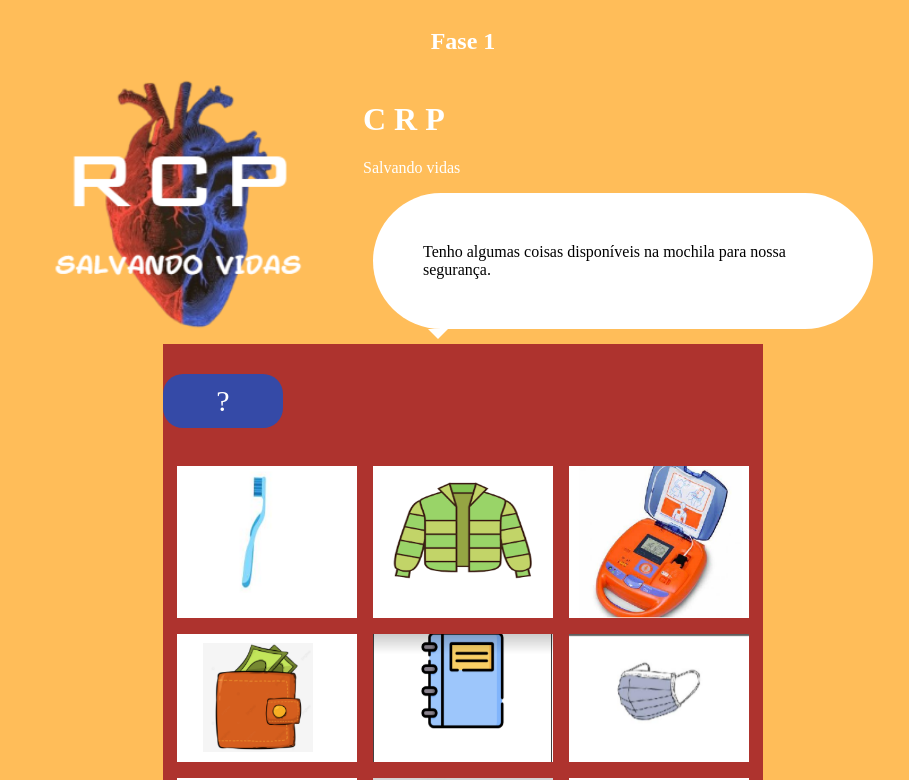
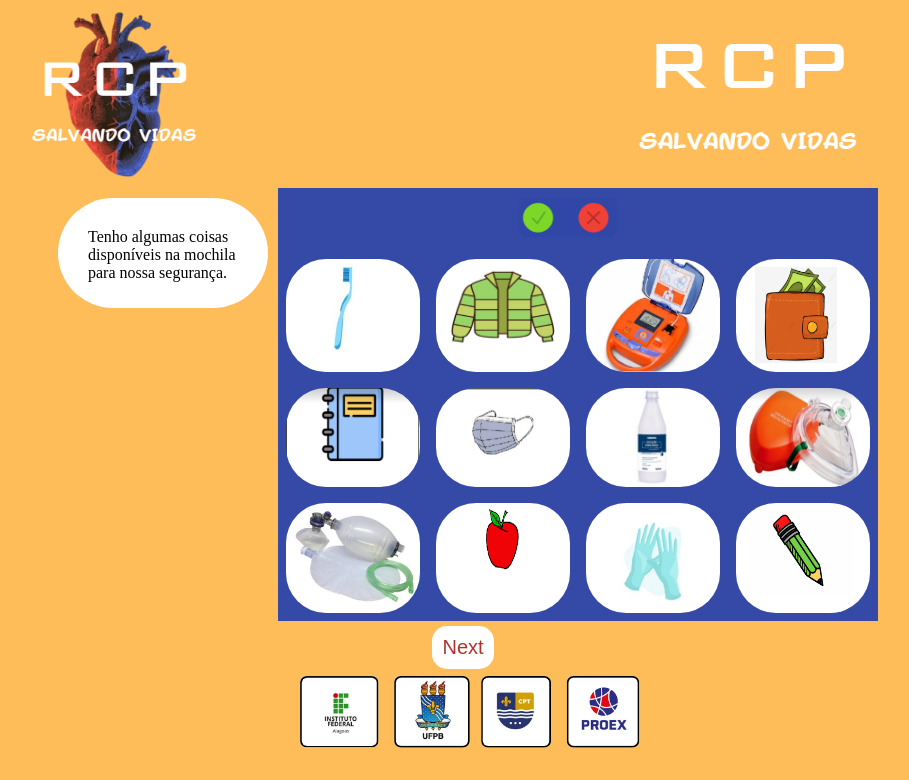
Before and after one commit to tainamiranda2/salvando-vidas, a React (Vite) app: page /FaseOne in a window 1280 px wide. Shown: the top 780 px of the page, without its empty margins (177-1086 px from the left). Built offline with nearby package versions, Linux system fonts and the light colour scheme.

Commit message:
melhorando o css e iniciando o cardio

```diff
--- a/src/App.css
+++ b/src/App.css
@@ -60,7 +60,7 @@ color: #ae332e;
   border-radius: 90px;
 }
 
-.balao::before {
+/*.balao::before {
   content: '';
   position: absolute;
   top: 100%;
@@ -70,7 +70,7 @@ color: #ae332e;
   border-style: solid;
   border-color: #fff transparent transparent transparent;
 }
-
+*/
 .orientacoes-container{
 display: flex;
 
@@ -103,7 +103,7 @@ height: 200px;
 }
 .quadrado-constainer{
   background: #354aa7;
-width: 500px;
+width: 400px;
 align-items: center;
 height: 500px; /* Ajuste conforme necessário */
   display: flex;
@@ -127,14 +127,18 @@ height: 500px; /* Ajuste conforme necessário */
   width: 200px;
 }
 
+.button-quiz-one{
+ display: flex
+}
 /*formulario*/
 form {
   display: flex;
 flex-direction: column;
 background: #354aa7;
-
+border-radius: 30px;
   align-items: center;
   margin-top: 20px;
+  margin:30px;
 }
 
 fieldset {
@@ -158,7 +162,10 @@ select {
   padding: 8px;
   box-sizing: border-box;
 }
+.perfil{
+  width: 30px;
 
+}
 /*css do quiz*/
 .img-container {
   justify-content: space-around; /* Ajuste conforme necessário */
@@ -181,21 +188,22 @@ display: flex;
 .image-container {
   display: flex;
   align-items: center;
+  justify-content:space-between;
 }
 
-.card-imagem {
-  max-width: 300px; /* Ajuste conforme necessário */
-  margin-right: 20px; /* Espaço entre a imagem e o texto */
+.card-imagem-fase {
+  max-width: 200px; /* Ajuste conforme necessário */
+  margin-right: 400px; /* Espaço entre a imagem e o texto */
 }
 
 .text-container {
-  flex: 1; /* Ocupa o restante do espaço disponível */
+  flex: 1;
 }
 
 .container-fase {
   max-width: 600px;
-  margin: 0 auto;
-  background: #ae332e;
+  background: #354aa7;
+
 }
 
 .certo-fase {
@@ -203,8 +211,8 @@ display: flex;
   border-radius: 20px;
   padding: 10px;
   width: 100px;
-  font-size: 30px;
-  text-align: center;
+  margin-left: 230px;
+  align-items: center;
 }
 
 .images-container {
@@ -214,26 +222,29 @@ display: flex;
 }
 
 .image-item {
-  width: 30%;
+  width: calc(25% - 16px); /* 25% da largura da linha menos a margem entre as imagens */
   margin: 8px;
+   border-radius: 40px;
   position: relative;
+
 }
 
-.image-item img {
-  width: 100%;
-  border: 20px solid transparent;
-  transition: border-color 0.3s ease-in-out;
+.image-item.incorrect {
+ border: 10px solid transparent;
+  background: #ae332e;
+}
+.image-item.selected-correct{
+  border: 10px solid transparent;
+  background: #3bae2e;
 }
 
-.image-item.selected::before {
-  content: '';
-  position: absolute;
-  top: 0;
-  right: 0;
-  bottom: 0;
-  left: 0;
-  border: 2px solid #354aa7; /* Alterei para preto quando a imagem é clicada */
-  box-sizing: border-box;
+
+img .image-item{
+  box-shadow: 0 0 10px rgba(0, 0, 0, 0.3); /* Adiciona uma sombra suave quando a imagem é clicada */
+}
+
+.fase-one-balao{
+  display: flex;
 }
 
 /*css do jogo*/
@@ -248,4 +259,26 @@ display: flex;
    .card-imagem {
     display: none;
   }
+
+  /*responsivo do quiz*/
+
+  .quadrado-constainer{
+width: 200px;
+height: 300px;
+  }
+  .quadrado-quiz{
+  display: inline;
+  }
+  .image-container {
+    display: none;
+  }
+  .fase-one-balao{
+    display: block;
+  }
+  .image-item {
+    width: 30%;
+    margin: 8px;
+    position: relative;
+  }
+
 }
--- a/src/pages/cadastro/Cadastro.jsx
+++ b/src/pages/cadastro/Cadastro.jsx
@@ -1,5 +1,8 @@
 import img1 from '../../img/img1.png';
 import img3 from '../../img/img3.png';
+import rcp from '../../img/rcp.png';
+import perfil from '../../img/perfil.png';
+
 import { useNavigate } from 'react-router-dom';
 
 export const Cadastro = () => {
@@ -13,11 +16,12 @@ export const Cadastro = () => {
     <div className="card-principal">
       <div className="card-container">
         <img src={img1} alt="Descrição da Imagem" className="card-imagem" />
-        <h1>C R P</h1>
-        <p>Salvando vidas</p>
+
 
         <div className='card-segundario'>
+        <img src={rcp}/>
           <form>
+          <img className='perfil' src={perfil}/>
             <div className="input-group">
               <label htmlFor="nome">Seu nome:</label>
               <input id="nome" name="nome" placeholder="Digite seu nome" type="text" />
--- a/src/pages/jogo/FaseOne.jsx
+++ b/src/pages/jogo/FaseOne.jsx
@@ -1,6 +1,8 @@
-import { useState, useEffect } from 'react';
+import  { useState, useEffect } from 'react';
 import { useNavigate } from 'react-router-dom';
 import img2 from '../../img/img2.png';
+import img3 from '../../img/img3.png';
+
 import bolsa from '../../img/bolsa.png';
 import casaco from '../../img/casaco.png';
 import escova from '../../img/escova.png';
@@ -13,22 +15,21 @@ import marcara from '../../img/marcara.png';
 import carteira from '../../img/carteira.png';
 import caderno from '../../img/caderno.png';
 import poket from '../../img/poket.png';
-
-//import './Jogo.css'
+import rcp from '../../img/rcp.png';
+import certoErrado from '../../img/certo-errado.png';
 
 export const FaseOne = () => {
   const navigate = useNavigate();
   const [selectedImages, setSelectedImages] = useState([]);
   const [images, setImages] = useState([]);
   const [showResults, setShowResults] = useState(false);
- const [avisoCerto, setAvisoCerto]=useState("?");
   const correctAnswers = ['/src/img/luva.png', '/src/img/marcara.png'];
-//const parte1=['/src/img/marcara.png'];
-//const parte2=['/src/img/luva.png'];
 
   useEffect(() => {
-    // Embaralhar as imagens antes de renderizar o componente
-    const shuffledImages = shuffleArray([bolsa, casaco, escova, luva, maca, DEA, marcara, lapiz, carteira, soro, poket, caderno]);
+    const shuffledImages = shuffleArray([
+      bolsa, casaco, escova, luva, maca, DEA,
+      marcara, lapiz, carteira, soro, poket, caderno
+    ]);
     setImages(shuffledImages);
   }, []);
 
@@ -45,7 +46,6 @@ export const FaseOne = () => {
   };
 
   const handleNextClick = () => {
-    // Verifique as respostas e navegue para a próxima página
     const isCorrect = selectedImages.every((selectedImage) => correctAnswers.includes(selectedImage));
 
     if (isCorrect) {
@@ -53,13 +53,10 @@ export const FaseOne = () => {
       navigate('/JogoOne');
     } else {
       setShowResults(true);
-
-      setAvisoCerto("Errado")
-   setSelectedImages([])
+      setSelectedImages([]);
     }
   };
 
-  // Função para embaralhar um array
   const shuffleArray = (array) => {
     const newArray = [...array];
     for (let i = newArray.length - 1; i > 0; i--) {
@@ -70,37 +67,33 @@ export const FaseOne = () => {
   };
 
   return (
-
     <div className="fase-one-container">
-    <h2>Fase 1</h2>
       <div className="image-container">
-      <img src={img2} alt="Descrição da Imagem" className="card-imagem" />
-      <div className="text-container">
-        <h1>C R P</h1>
-        <p>Salvando vidas</p>
-        <p className="balao">Tenho algumas coisas disponíveis na mochila para nossa segurança.</p>
+        <img src={img2} alt="Descrição da Imagem" className="card-imagem-fase" />
+        <img src={rcp} className="rcp" alt="Descrição da Imagem" />
       </div>
-    </div>
-
+      <div className='fase-one-balao'>
+        <p className="balao" style={{width: "150px", height: '50px', padding: '30px'}}>Tenho algumas coisas disponíveis na mochila para nossa segurança.</p>
         <div className="container-fase">
-      <p className='certo-fase'>{avisoCerto}</p>
+          <img className='certo-fase' src={certoErrado}/>
           <div className="images-container">
           {images.map((image, index) => (
   <img
     key={index}
     src={image}
     alt={`Imagem ${index + 1}`}
-            className={`image-item ${showResults && correctAnswers.includes(image) ? 'correct' : ''} ${selectedImages.includes(image) ? 'selected' : ''}`}
+    className={`image-item ${showResults && correctAnswers.includes(image) ? 'correct' : ''} ${selectedImages.includes(image) && !correctAnswers.includes(image) ? 'incorrect' : ''} ${showResults && selectedImages.includes(image) && correctAnswers.includes(image) ? 'selected-correct' : ''}`}
     onClick={() => handleImageClick(image)}
   />
 ))}
+
           </div>
         </div>
-
+      </div>
       <button className="button-next" onClick={handleNextClick}>
         Next
       </button>
+      <img src={img3} alt="Descrição da Imagem" />
     </div>
-
   );
 };
--- a/src/pages/jogo/JogoOne.jsx
+++ b/src/pages/jogo/JogoOne.jsx
@@ -1,11 +1,15 @@
 import { useState, useEffect } from 'react';
 import { useNavigate } from 'react-router-dom';
-import gitMassagem from '../../img/gitMassagem.gif';
+import homem from '../../img/homem.png';
+import vitoria from '../../img/vitoria.png';
+import cardio from '../../img/cardio.webp';
 
 export const JogoOne = () => {
   const navigate = useNavigate();
   const [count, setCount] = useState(0);
-  const [gifPlaying, setGifPlaying] = useState(false);
+  const [showVitoria, setShowVitoria] = useState(true);
+  const [showHomem, setShowHomem] = useState(true);
+  const [showCardio, setShowCardio] = useState(false);
   const [parada, setParada] = useState(false);
   const [timeElapsed, setTimeElapsed] = useState(0);
   const [currentStep, setCurrentStep] = useState(0);
@@ -26,15 +30,18 @@ export const JogoOne = () => {
 
   useEffect(() => {
     if (count === 10) {
-      setGifPlaying(false);
-      navigate('/');
+      setShowVitoria(true);
+      setShowHomem(true);
+      setShowCardio(false);
+      setParada(false);
     }
-  }, [count, navigate]);
-
+  }, [count]);
 
   const handleButtonClick = () => {
-    if (!gifPlaying) {
-      setGifPlaying(true);
+    if (!showCardio) {
+      setShowVitoria(false);
+      setShowHomem(false);
+      setShowCardio(true);
     }
     setCount(prevCount => prevCount + 1);
   };
@@ -42,8 +49,8 @@ export const JogoOne = () => {
   const handleNextStep = () => {
     if (currentStep < atendimentos.length - 1) {
       setCurrentStep(prevStep => prevStep + 1);
-    }else{
-        setParada(true)
+    } else {
+      setParada(true);
     }
   };
 
@@ -52,6 +59,7 @@ export const JogoOne = () => {
       {parada === false ? (
         <div>
           <h1>Personagem Vitória: O Jogador de Atendimento</h1>
+
           <h2>Passo {currentStep + 1}</h2>
           <p>{atendimentos[currentStep]}</p>
           <button onClick={handleNextStep}>Próximo Passo</button>
@@ -60,10 +68,14 @@ export const JogoOne = () => {
         <div>
           <p>Voce pegou estes equipamento, é hora de realizar ação colocando em ordem alguns passos.</p>
           <p>Pegue </p>
-          <img src={gitMassagem} className="git-massagem" alt="Descrição da Imagemm" />
+          {showVitoria && <img src={vitoria} className="cena-one" alt="Descrição da Imagem" />}
+          {showHomem && <img src={homem} className="cena-one" alt="Descrição da Imagem" />}
+          {showCardio && <img src={cardio} className="cena-one-cardio" alt="Descrição da Imagem" />}
+
           <button onClick={handleButtonClick}>Apertar</button>
-          <p>Clques: {count}</p>
+          {/* <p>Clques: {count}</p>
           <p>Tempo decorrido: {timeElapsed} segundos</p>
+          */}
         </div>
       )}
     </>
--- a/src/pages/jogo/QuizOne.jsx
+++ b/src/pages/jogo/QuizOne.jsx
@@ -29,9 +29,11 @@ export const QuizOne = () => {
       <div className='quadrado-constainer'>
         <p className='questao'>{aviso}</p>
       <h1>O ambiente está seguro?</h1>
+      <div className='button-quiz-one'>
       <button onClick={() => handleEvaluateScene(true)}>Sim</button>
       <button onClick={() => handleEvaluateScene(false)}>Não</button>
       </div>
       </div>
+      </div>
   );
 };
```
Also changed, not shown: src/img/cardio.webp (added). Lines whose indentation alone changed are shown as unchanged.
